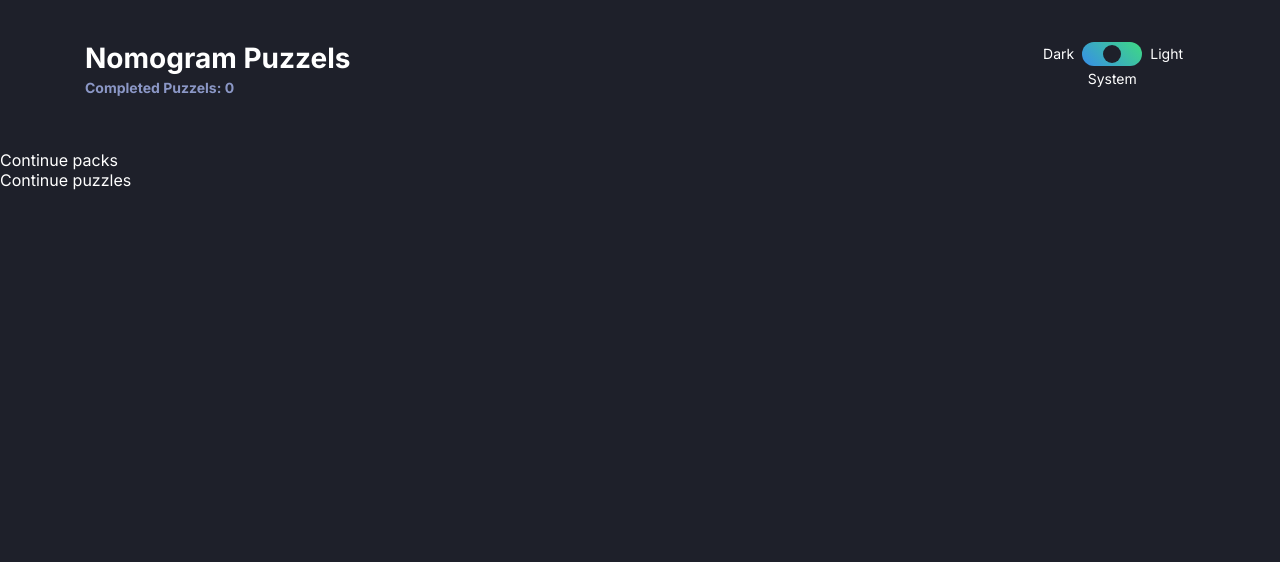
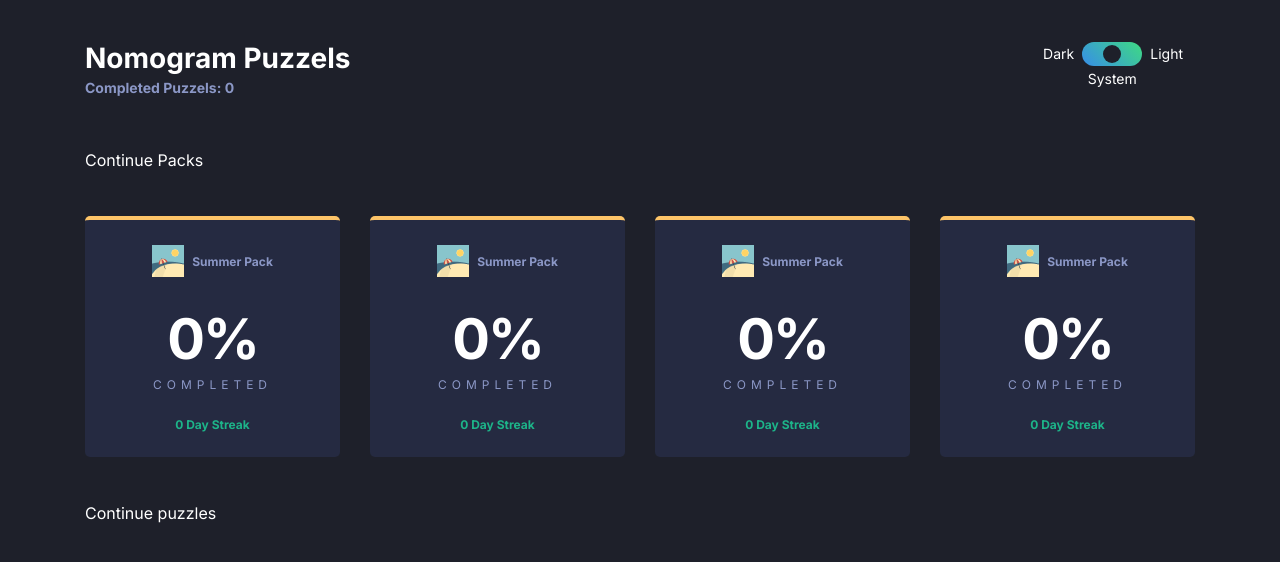
Before and after one commit to esamangy/nonogramWebApp, a website: page index.html in a window 1280 px wide. Drawn offline with nearby package versions, Linux system fonts and the light colour scheme; files that its build step writes are made by us from their sources.

Commit message:
continue pack cards completed

```diff
--- a/app/scss/components/card.scss
+++ b/app/scss/components/card.scss
@@ -1,5 +1,104 @@
 @use '../util' as *;
 
+
+.card-grid {
+    display: grid;
+    grid-template-columns: 1fr;
+    gap: myrem(30);
+
+    @include breakpoint(medium){
+        grid-template-columns: repeat(2, 1fr);
+    }
+    @include breakpoint(large){
+        grid-template-columns: repeat(4, 1fr);
+    }
+}
+
 .card{
-    padding: myrem(20);
+    background: var(--dark-card-desaturatedblue);
+    color: var(--dark-text1-paleblue);
+    text-align: center;
+    padding: myrem(25);
+    border-radius: myrem(5);
+
+    &--pack1{
+        border-top: myrem(4) solid var(--testgradient-start);
+    }
+    &--pack2{
+
+    }
+    &--pack3{
+
+    }
+    &--pack4{
+
+    }
+
+    &__top{
+        display: flex;
+        justify-content: center;
+        align-items: center;
+        margin-bottom: myrem(28);
+    }
+
+    &__icon{
+        margin-right: myrem(8);
+
+        &--pack1{
+
+        }
+        &--pack2{
+
+        }
+        &--pack3{
+
+        }
+        &--pack4{
+
+        }
+    }
+
+    &__packname{
+        font-size: myrem(12);
+        font-weight: bold;
+    }
+
+    &__progress{
+        margin-bottom: myrem(25);
+
+    }
+
+    &__count{
+        color: var(--dark-text2-white);
+        font-weight: bold;
+        letter-spacing: myrem(-2);
+        margin-bottom: myrem(4);
+
+        &--big{
+            font-size: myrem(56);
+        }
+        &--small{
+
+        }
+    }
+
+    &__label{
+        font-size: myrem(12);
+        letter-spacing: myrem(5);
+        color: var(--dark-text1-paleblue);
+        font-weight: normal;
+        text-transform: uppercase;
+    }
+
+    &__streak{
+        font-size: myrem(12);
+        font-weight: bold;
+
+        &--up{
+            color: var(--limegreen);
+        }
+        &--broken{
+            color: var(--brightred);
+        }
+    }
 }
--- a/app/scss/globals/colors.scss
+++ b/app/scss/globals/colors.scss
@@ -4,7 +4,7 @@
 
     --dark-bg-verydarkblue: hsl(230, 17%, 14%);
     --dark-top-bg-verydarkblue: hsl(232, 19%, 15%);
-    --dark-card-desaturatedblue: hsl(228, 34%, 66%);
+    --dark-card-desaturatedblue: hsl(228, 28%, 20%);
     --dark-text1-paleblue: hsl(228, 34%, 66%);
     --dark-text2-white: hsl(0, 0%, 100%);
 
--- a/index.html
+++ b/index.html
@@ -35,11 +35,60 @@
         </fieldset>
     </header>
     <main>
-        <section>
-            Continue packs
+        <section class="container">
+            Continue Packs
+        </section>
+        <section class="container card-grid">
+            <div class="card card--pack1">
+                <div class="card__top">
+                    <img class="card__icon" src="/images/SummerIconSmall.png" alt="summerpack"/>
+                    <div class="card__packname">Summer Pack</div>
+                </div>
+                <div class="card__progress">
+                    <div class="card__count card__count--big">0%</div>
+                    <div class="card__label">Completed</div>
+                </div>
+                <div class="card__streak card__streak--up">0 Day Streak</div>
+            </div>
+
+            <div class="card card--pack1">
+                <div class="card__top">
+                    <img class="card__icon" src="/images/SummerIconSmall.png" alt="summerpack"/>
+                    <div class="card__packname">Summer Pack</div>
+                </div>
+                <div class="card__progress">
+                    <div class="card__count card__count--big">0%</div>
+                    <div class="card__label">Completed</div>
+                </div>
+                <div class="card__streak card__streak--up">0 Day Streak</div>
+            </div>
+
+            <div class="card card--pack1">
+                <div class="card__top">
+                    <img class="card__icon" src="/images/SummerIconSmall.png" alt="summerpack"/>
+                    <div class="card__packname">Summer Pack</div>
+                </div>
+                <div class="card__progress">
+                    <div class="card__count card__count--big">0%</div>
+                    <div class="card__label">Completed</div>
+                </div>
+                <div class="card__streak card__streak--up">0 Day Streak</div>
+            </div>
+
+            <div class="card card--pack1">
+                <div class="card__top">
+                    <img class="card__icon" src="/images/SummerIconSmall.png" alt="summerpack"/>
+                    <div class="card__packname">Summer Pack</div>
+                </div>
+                <div class="card__progress">
+                    <div class="card__count card__count--big">0%</div>
+                    <div class="card__label">Completed</div>
+                </div>
+                <div class="card__streak card__streak--up">0 Day Streak</div>
+            </div>
         </section>
 
-        <section>
+        <section class="container">
             Continue puzzles
         </section>
 
```
Also changed, not shown: app/scss/globals/layout.scss (line endings or trailing spaces), images/SummerIconSmall.png (added).
